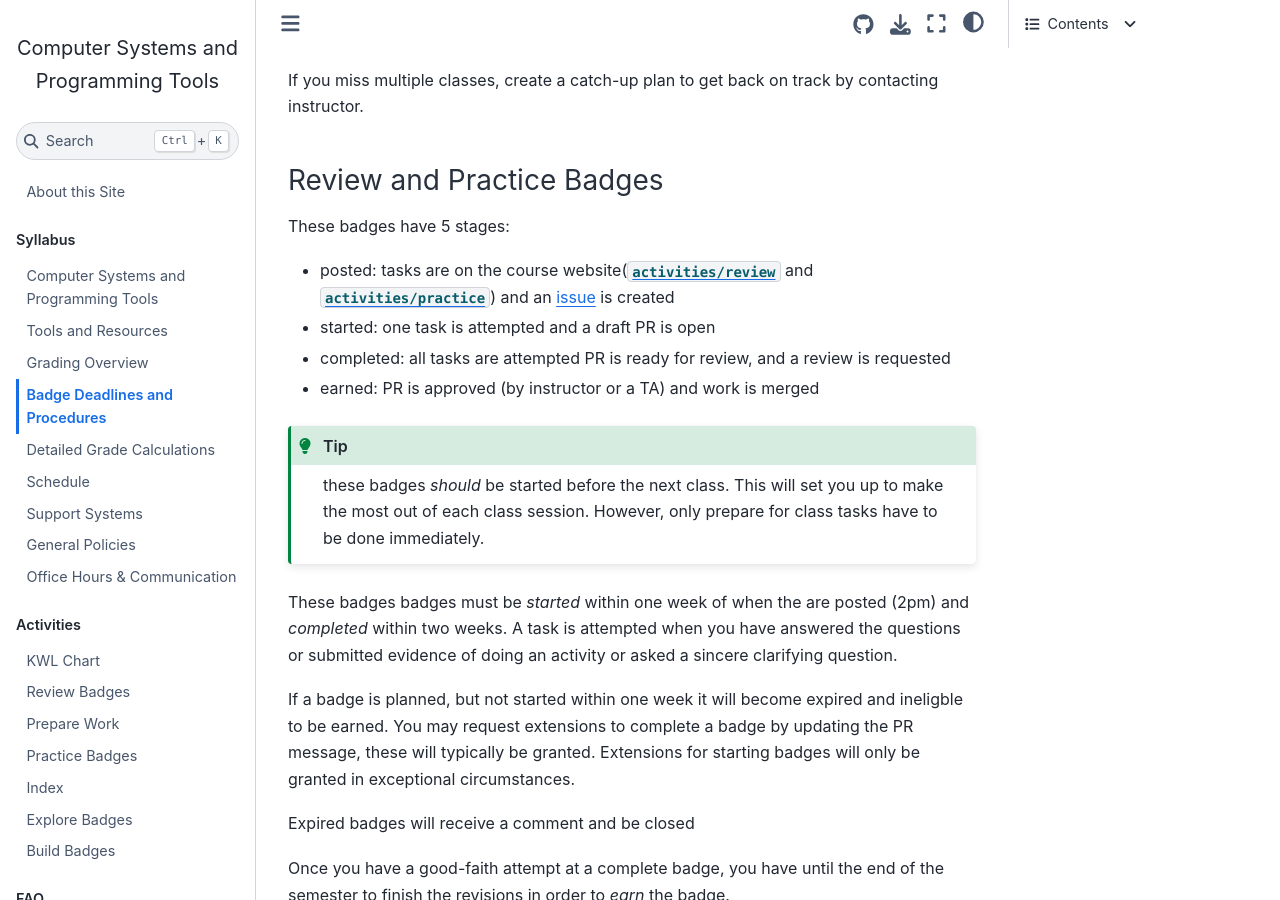
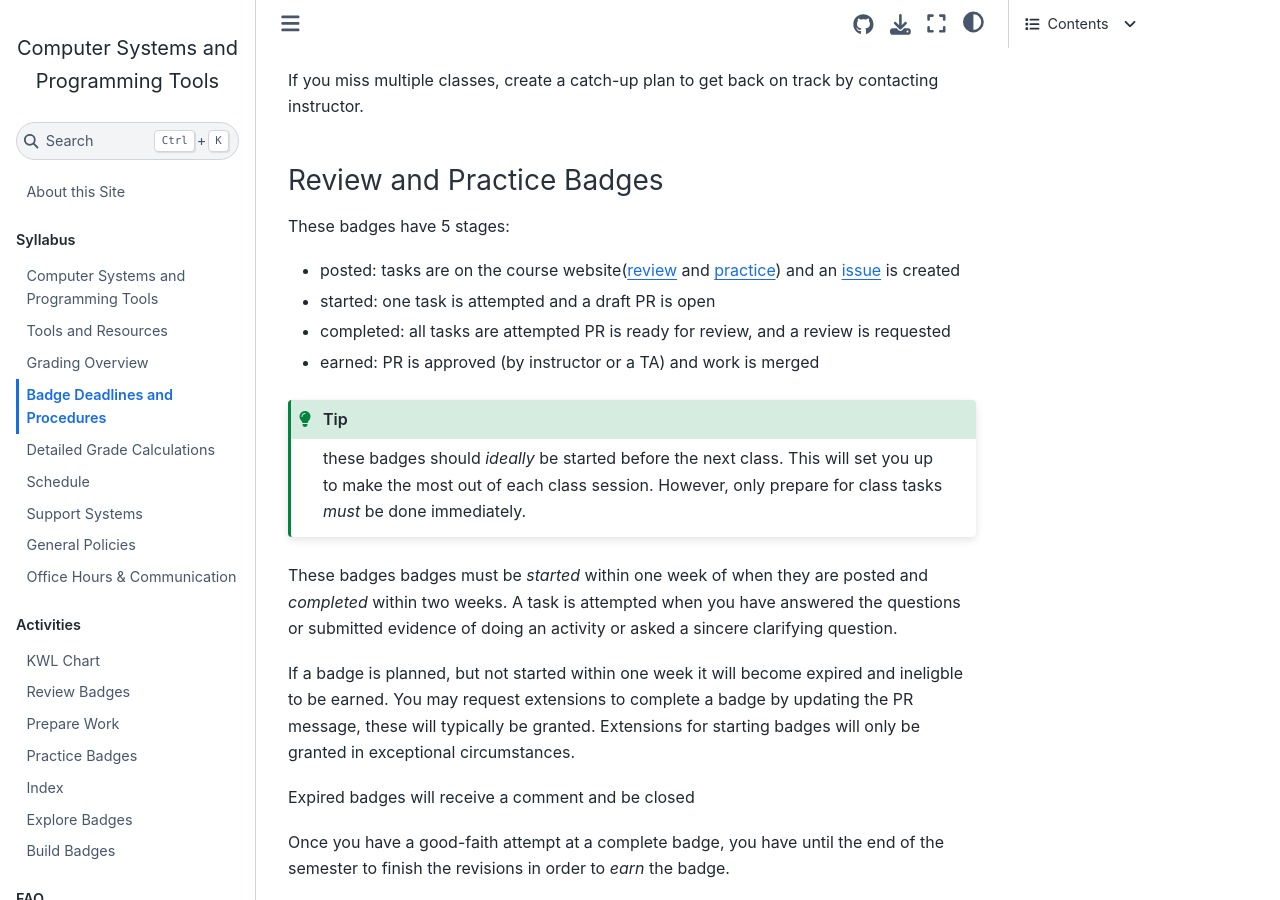
Before and after one commit to compsys-progtools/fall2025, a Jupyter Book: the page built from syllabus/badges.md, in a window 1280 px wide and 900 px high, scrolled down 1513 px. Built offline with Jupyter Book 1.0.4 settings and Sphinx 7.4.7 and the Sphinx Book theme 1.1.4, drawn with Linux system fonts in a browser that asks for light colours; pages that are not in the unit, such as notebooks, are missing from menus.

````diff
--- a/syllabus/badges.md
+++ b/syllabus/badges.md
@@ -159,20 +159,20 @@ If you miss class, the experience report should be at least attempted/drafted (t
 
 If you miss multiple classes, create a catch-up plan to get back on track by contacting instructor.
 
-(rp-status)=
+(badges:deadlines:rp)=
 ### Review and Practice Badges
 
 These badges have 5 stages:
-- posted: tasks are on the course website([](activities/review) and [](activities/practice)) and an {term}`issue` is created
+- posted: tasks are on the course website([review](activities/review) and [practice](activities/practice)) and an {term}`issue` is created
 - started: one task is attempted and a draft PR is open
 - completed: all tasks are attempted PR is ready for review, and a review is requested
 - earned: PR is approved (by instructor or a TA) and work is merged
 
 ```{tip}
-these badges *should* be started before the next class. This will set you up to make the most out of each class session. However, only prepare for class tasks have to be done immediately.
+these badges should *ideally* be started before the next class. This will set you up to make the most out of each class session. However, only prepare for class tasks *must* be done immediately.
 ```
 
-These badges badges must be *started* within one week of when the are posted (2pm) and *completed* within two weeks. A task is attempted when you have answered the questions or submitted evidence of doing an activity or asked a sincere clarifying question.
+These badges badges must be *started* within one week of when they are posted  and *completed* within two weeks. A task is attempted when you have answered the questions or submitted evidence of doing an activity or asked a sincere clarifying question.
 
 If a badge is planned, but not started within one week it will become expired and ineligble to be earned. You may request extensions to complete a badge by updating the PR message, these will typically be granted. Extensions for starting badges will only be granted in exceptional circumstances.
 
@@ -502,7 +503,7 @@ style earned fill:#2cf
 
 ```
 
-(badges:community)=
+(badges:process:community)=
 ### Community Badges
 
 You can log them either manualy via files or with help of an action that a past student contributed!
@@ -540,7 +541,3 @@ flowchart TD
     merge --o earned
 
 ```
-
-```{code-cell} ipython3
-
-```
````
Also changed, not shown: other parts of syllabus/badges.md (+8 -7 lines), syllabus/uri_statements.md (+2 -2 lines), 1 other file.
